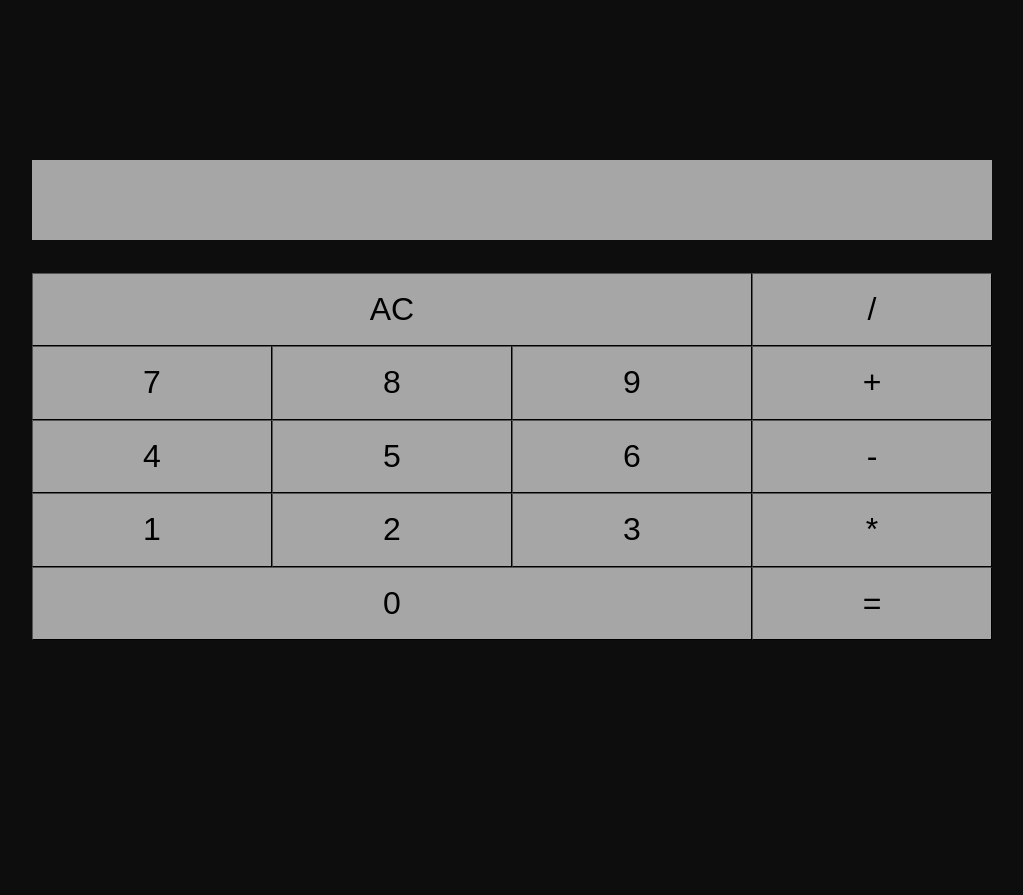
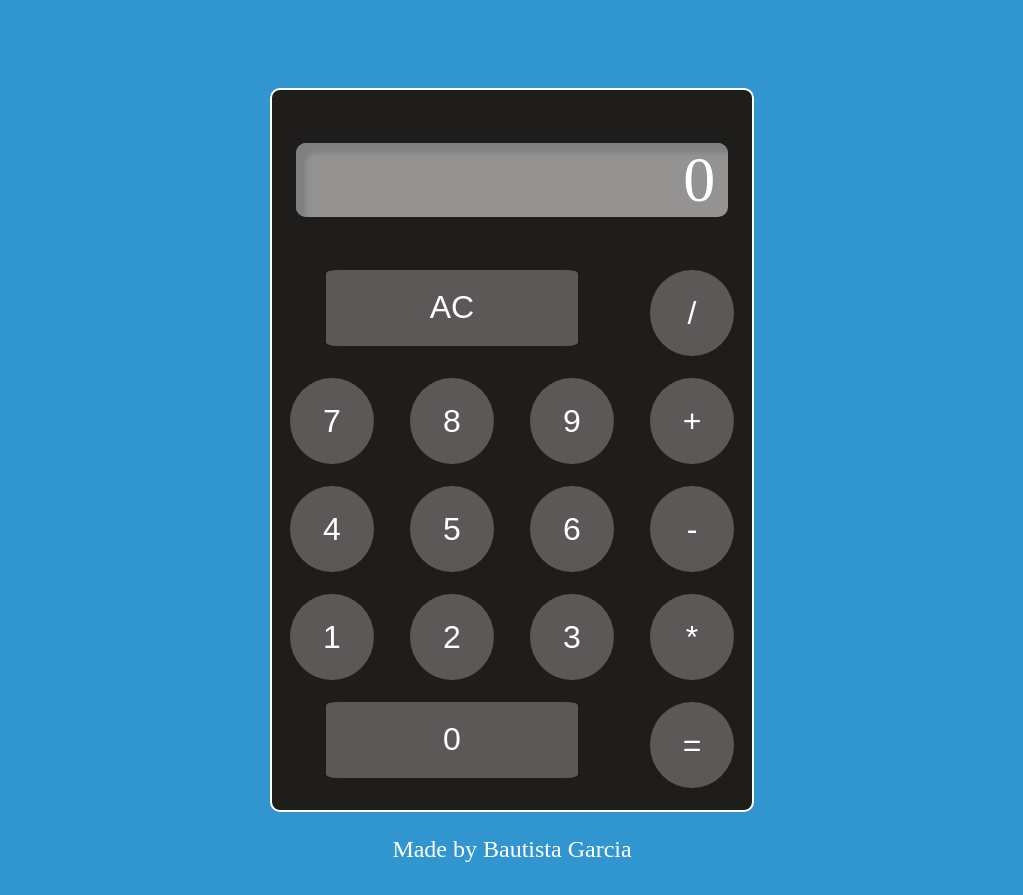
Before and after one commit to Bautaxx/calculator, a plain HTML site: page index.html in a window 1280 px wide. Shown: the whole page, without its empty margins (128-1151 px from the left). Before the commit the page ends 800 px from the top, so only its background shows below. Drawn offline with Linux system fonts and the light colour scheme.

Commit message:
First Stage finished

```diff
--- a/index.html
+++ b/index.html
@@ -9,37 +9,63 @@
     <link rel="stylesheet" href="styles.css">
 </head>
 <body>
-    <div class="calculator">
-        <div class="numbers">
-            <div class="display">
-                <span data-display=""></span>
+        <div class="calculator">
+            <div class="top">
+                <div class="display">
+                    <span data-display="">0</span>
+                </div>
             </div>
-            <button class="selection double-sized" data-selection-operation="clear">AC</button>
-            <button class="selection" data-selection-operation="/">/</button>
-
-            <button class="selection" data-selection="7">7</button>
-            <button class="selection" data-selection="8">8</button>
-            <button class="selection" data-selection="9">9</button>
-
-            <button class="selection" data-selection-operation="+">+</button>
-
-            <button class="selection" data-selection="4">4</button>
-            <button class="selection" data-selection="5">5</button>
-            <button class="selection" data-selection="6">6</button>
-
-            <button class="selection" data-selection-operation="-">-</button>
-
-            <button class="selection" data-selection="1">1</button>
-            <button class="selection" data-selection="2">2</button>
-            <button class="selection" data-selection="3">3</button>
-
-            <button class="selection" data-selection-operation="*">*</button>
-
-            <button class="selection double-sized" data-selection="0">0</button>
-            <button class="selection" data-selection-operation="=">=</button>
+            <div class="numbers">
+                <div class="selection-button double-sized">
+                    <button data-selection-operation="clear">AC</button>
+                </div>
+                <div class="selection-button">
+                    <button  data-selection-operation="/">/</button>
+                </div>
+                <div class="selection-button">
+                    <button  data-selection="7">7</button>
+                </div>
+                <div class="selection-button">
+                    <button  data-selection="8">8</button>
+                </div>
+                <div class="selection-button">
+                    <button  data-selection="9">9</button>
+                </div>
+                <div class="selection-button">
+                    <button  data-selection-operation="+">+</button>
+                </div>
+                <div class="selection-button">
+                    <button  data-selection="4">4</button>
+                </div>
+                <div class="selection-button">
+                    <button  data-selection="5">5</button>
+                </div>
+                <div class="selection-button">
+                    <button  data-selection="6">6</button>
+                </div>
+                <div class="selection-button">
+                    <button  data-selection-operation="-">-</button>
+                </div>
+                <div class="selection-button">
+                    <button  data-selection="1">1</button>
+                </div>
+                <div class="selection-button">
+                    <button  data-selection="2">2</button>
+                </div>
+                <div class="selection-button">
+                    <button  data-selection="3">3</button>
+                </div>
+                <div class="selection-button">
+                    <button  data-selection-operation="*">*</button>
+                </div>
+                <div class="selection-button selection double-sized">
+                    <button  data-selection="0">0</button>
+                </div>
+                <div class="selection-button">
+                    <button  data-selection-operation="=">=</button>
+                </div>
+            </div>
         </div>
-    </div>
-
-    </div>
+        <p> Made by Bautista Garcia</p>
 </body>
 </html>
--- a/styles.css
+++ b/styles.css
@@ -1,41 +1,89 @@
 
 body {
+    background-color: rgb(49, 149, 207);
+    display: flex;
+    flex-direction: column;
+    justify-content: center;
+    align-items: center;
+
+}
+button{
+    width: 70%;
+    height: 80%;
+    font-size: 2em;
+    background-color: rgb(92, 88, 88);
+    color: white;
+    border-radius: 50%;
+    border: none;
+    cursor: pointer;
+}
+
+.double-sized button{
+    border-radius: 5%;
+    height: 70%;
+    width: 70%;
+}
+
+
+button:hover {
+    transform: scale(1.1);
+    background-color: rgb(214, 214, 214);
+    color:  rgb(92, 88, 88);
+    box-shadow: 2px 2px 2px rgb(44, 44, 44);
+
+}
+span{
+    color:rgb(255, 255, 255);
+    font-size: 4em;
+    text-align: right;
+    margin-right: 0.2em;
+}
+
+p{
+    color: white;
+    font-size: 1.5em;
+    font-family:  Times, 'Times New Roman',
+}
+
+.calculator{
+    margin-top: 5em;
+    background-color: rgb(30, 29, 28);
+    border: 2px solid white ;
+    width: 30em;
+    height: 45em;
+    border-radius: 10px;
+}
+
+.top{
+    height: 25%;
     display: flex;
     justify-content: center;
-    margin-top: 10em;
-    background-color: #0D0D0D;
 }
-.calculator{
+
+.display{
+    width: 90%;
     display: flex;
+    align-self: center;
+    justify-content: right;
+    background-color: rgb(149, 146, 146);
+    border-radius: 10px;
+    box-shadow: 10px 10px 5px rgb(127, 128, 128) inset;
 }
+
 .numbers{
     display: flex;
+    justify-content: center;
     flex-wrap: wrap;
-    width: 60em;
-    height: 30em;
-    border-radius: 5px;
+    height: 75%;
+
+}
+.selection-button{
+    width: 25%;
+    display: flex;
+    justify-content: center;
 }
 
-button{
-    width: 25%;
-    background-color: #A6A6A6;
-    font-size: 2em;
-    border-width: 0.01em;
-}
 
 .double-sized{
     width: 75% !important;
 }
-
-.display{
-    width: 100%;
-    height: 5em;
-    border: none;
-    background-color: #A6A6A6;
-    text-align: right;
-}
-
-span{
-    color: #0D0D0D;
-    font-size: 4em;
-}
```
